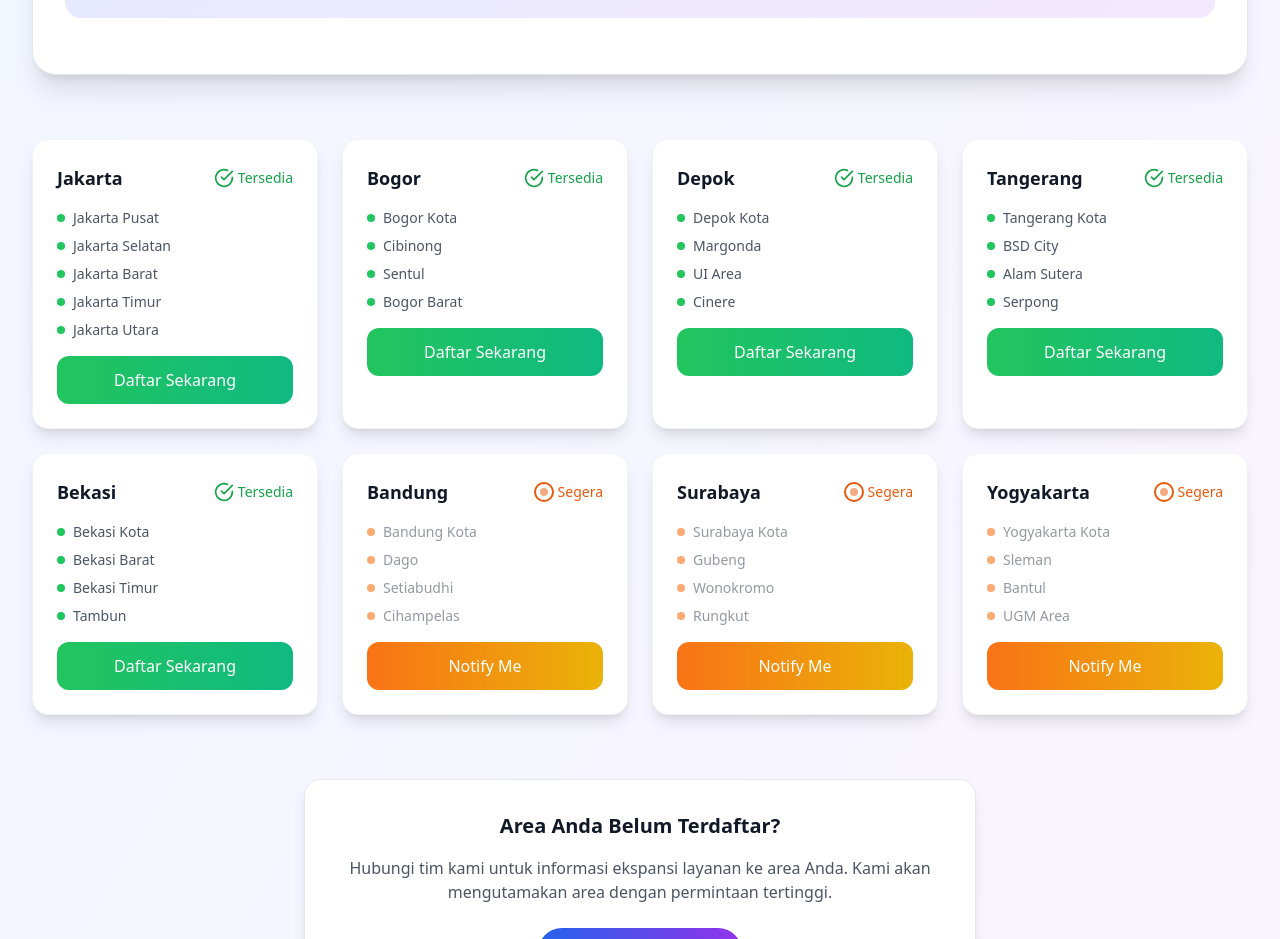
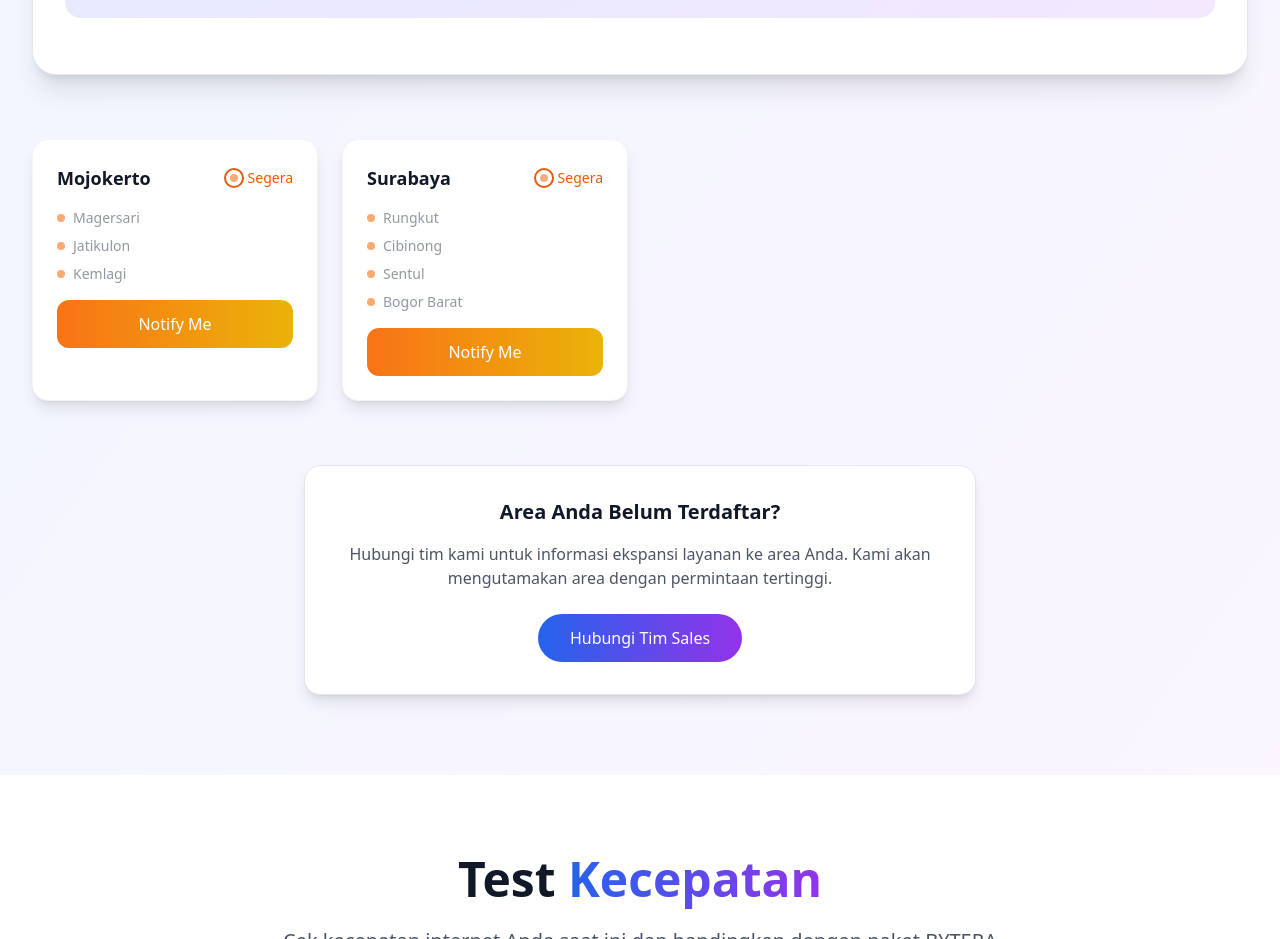
Before and after one commit to DimasDarma11/BYTERA-WIFI, a React (Vite) app: page / in a window 1280 px wide. Shown: the part 4200-5139 px from the top of the page. Built offline with nearby package versions, Linux system fonts and the light colour scheme.

Commit message:
Update Coverage.tsx

```diff
--- a/src/components/Coverage.tsx
+++ b/src/components/Coverage.tsx
@@ -24,14 +24,8 @@ const Coverage = () => {
   }, []);
 
   const coverageAreas = [
-    { city: 'Jakarta', districts: ['Jakarta Pusat', 'Jakarta Selatan', 'Jakarta Barat', 'Jakarta Timur', 'Jakarta Utara'], status: 'available' },
-    { city: 'Bogor', districts: ['Bogor Kota', 'Cibinong', 'Sentul', 'Bogor Barat'], status: 'available' },
-    { city: 'Depok', districts: ['Depok Kota', 'Margonda', 'UI Area', 'Cinere'], status: 'available' },
-    { city: 'Tangerang', districts: ['Tangerang Kota', 'BSD City', 'Alam Sutera', 'Serpong'], status: 'available' },
-    { city: 'Bekasi', districts: ['Bekasi Kota', 'Bekasi Barat', 'Bekasi Timur', 'Tambun'], status: 'available' },
-    { city: 'Bandung', districts: ['Bandung Kota', 'Dago', 'Setiabudhi', 'Cihampelas'], status: 'coming-soon' },
-    { city: 'Surabaya', districts: ['Surabaya Kota', 'Gubeng', 'Wonokromo', 'Rungkut'], status: 'coming-soon' },
-    { city: 'Yogyakarta', districts: ['Yogyakarta Kota', 'Sleman', 'Bantul', 'UGM Area'], status: 'coming-soon' },
+    { city: 'Mojokerto', districts: ['Magersari', 'Jatikulon', 'Kemlagi'], status: 'coming-soon' },
+    { city: 'Surabaya', districts: ['Rungkut', 'Cibinong', 'Sentul', 'Bogor Barat'], status: 'coming-soon' },
   ];
 
   return (
```
